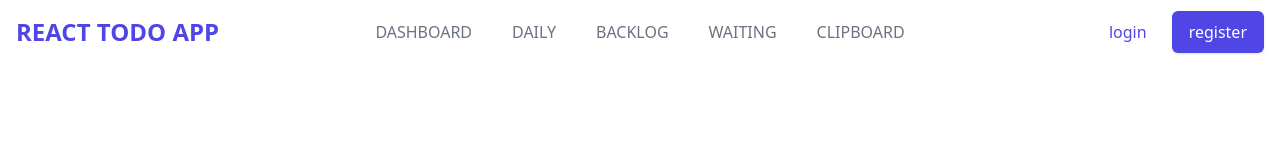
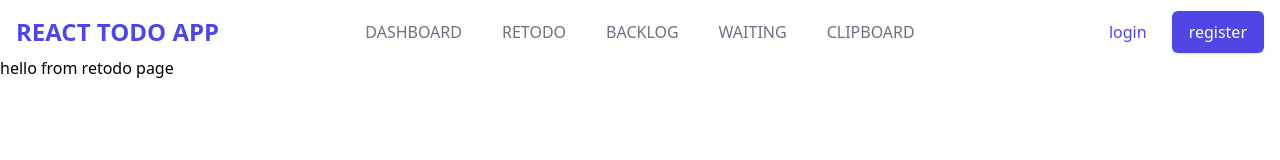
Before and after one commit to beiweitemderbeste/todo-app, a React (Vite) app: page /retodo in a window 1280 px wide. Shown: the top 160 px of the page. Built offline with nearby package versions, Linux system fonts and the light colour scheme; no server answers.

Commit message:
finishing renaming

```diff
--- a/src/components/layout/navigation/Navbar/Navbar.tsx
+++ b/src/components/layout/navigation/Navbar/Navbar.tsx
@@ -41,10 +41,10 @@ export default function Navbar() {
           DASHBOARD
         </Link>
         <Link
-          to="/daily"
+          to="/retodo"
           className="font-medium text-gray-500 hover:text-gray-900 transition duration-150 ease-in-out"
         >
-          DAILY
+          RETODO
         </Link>
         <Link
           to="/backlog"
--- a/src/main.tsx
+++ b/src/main.tsx
@@ -5,7 +5,7 @@ import "./index.css";
 
 import Dashboard from "./pages/Dashboard/Dashboard";
 import ErrorPage from "./pages/Error/Error";
-import DailyPage from "./pages/Daily/Daily";
+import ReTodoPage from "./pages/ReTodo/ReTodo";
 import BacklogPage from "./pages/Backlog/Backlog";
 import WaitingPage from "./pages/Waiting/Waiting";
 import ClipboardPage from "./pages/Clipboard/Clipboard";
@@ -22,8 +22,8 @@ const router = createBrowserRouter([
     errorElement: <ErrorPage />,
   },
   {
-    path: "/daily",
-    element: <DailyPage />,
+    path: "/retodo",
+    element: <ReTodoPage />,
     errorElement: <ErrorPage />,
   },
   {
--- a/src/pages/Daily/Daily.tsx
+++ b/src/pages/ReTodo/ReTodo.tsx
@@ -1,12 +1,12 @@
 import Navbar from "../../components/layout/navigation/Navbar/Navbar";
 
-function Daily() {
+function ReTodo() {
   return (
     <>
       <Navbar />
-      <h1>hello from daily page</h1>
+      <h1>hello from retodo page</h1>
     </>
   );
 }
 
-export default Daily;
+export default ReTodo;
```
